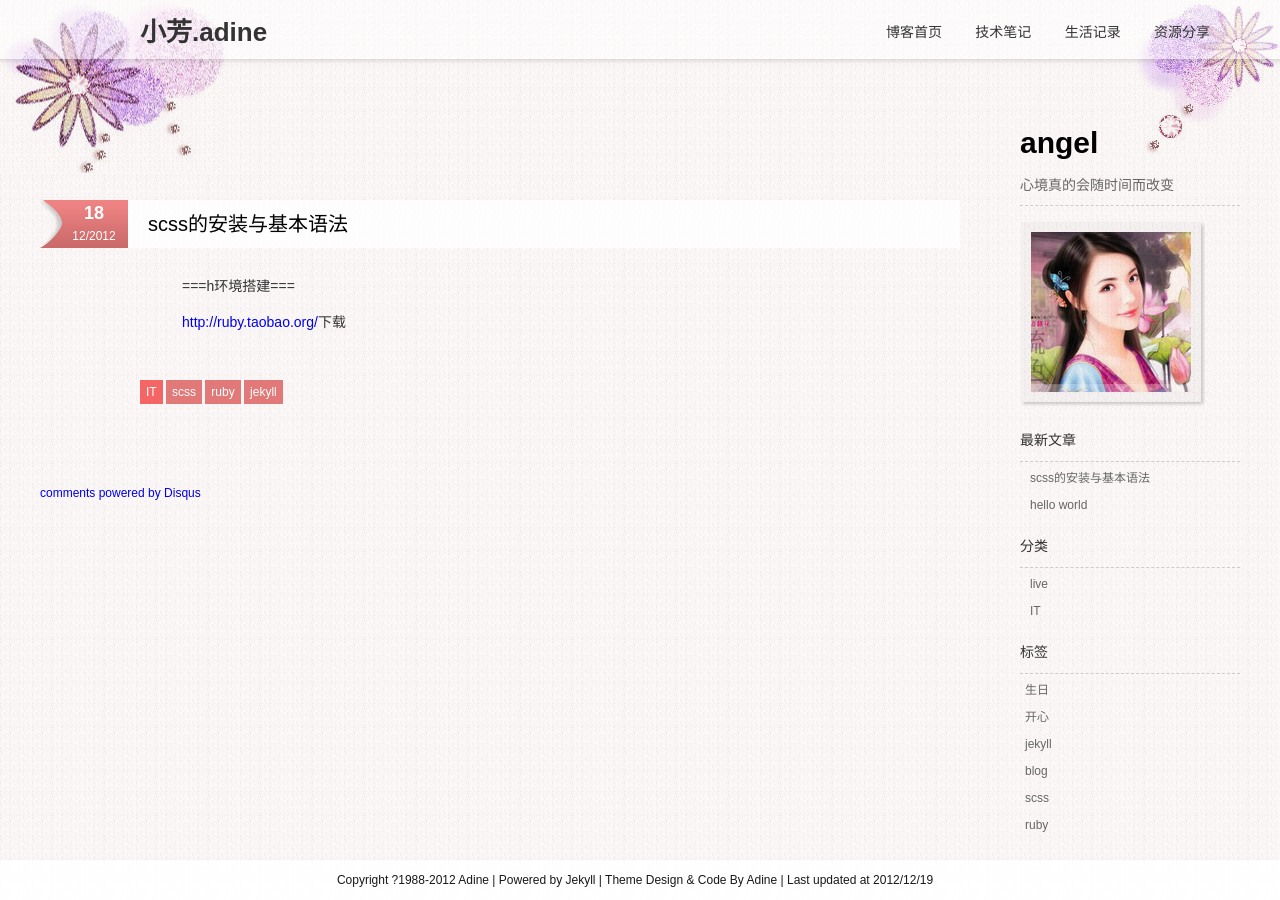
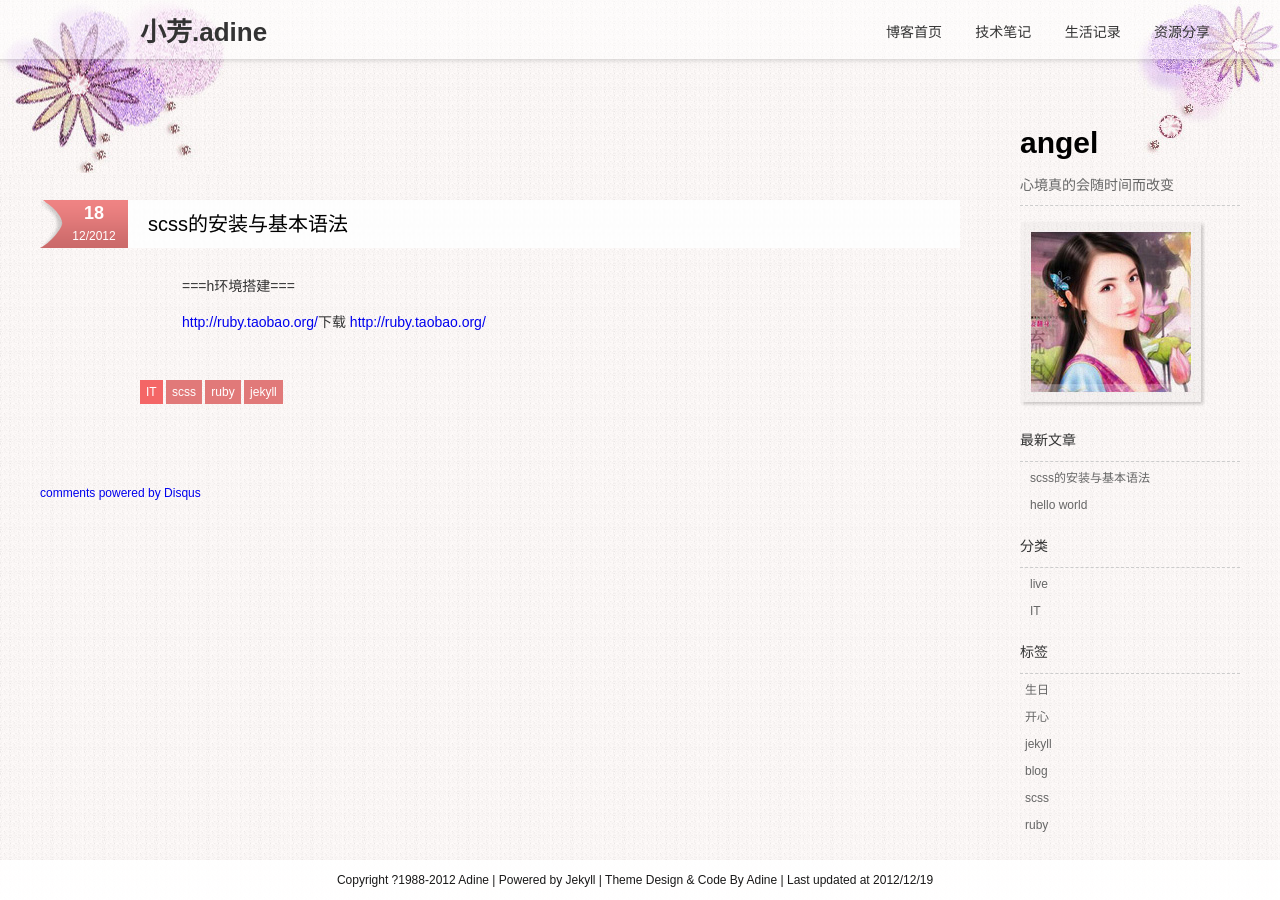
Before and after one commit to adine-zhu/myblog, a Jekyll site: the page built from _posts/2012-12-18-scss.md, in a window 1280 px wide. Built offline with Jekyll 4.4.1, drawn with Linux system fonts in a browser that asks for light colours; comment, search, counter and statistics services are not loaded; part of the change alters nothing that is shown.

Commit message:
update article

```diff
--- a/_posts/2012-12-18-scss.md
+++ b/_posts/2012-12-18-scss.md
@@ -11,3 +11,4 @@ tags: scss ruby jekyll
 ===h环境搭建===
 
 <http://ruby.taobao.org/>下载
+<a href="http://ruby.taobao.org/">http://ruby.taobao.org/</a>
```
